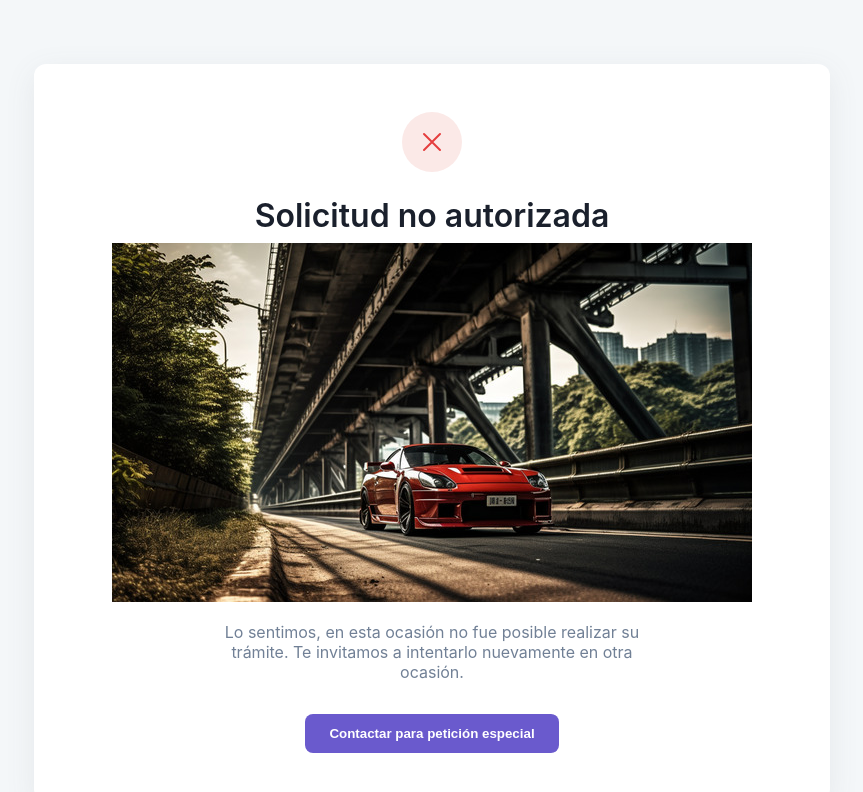
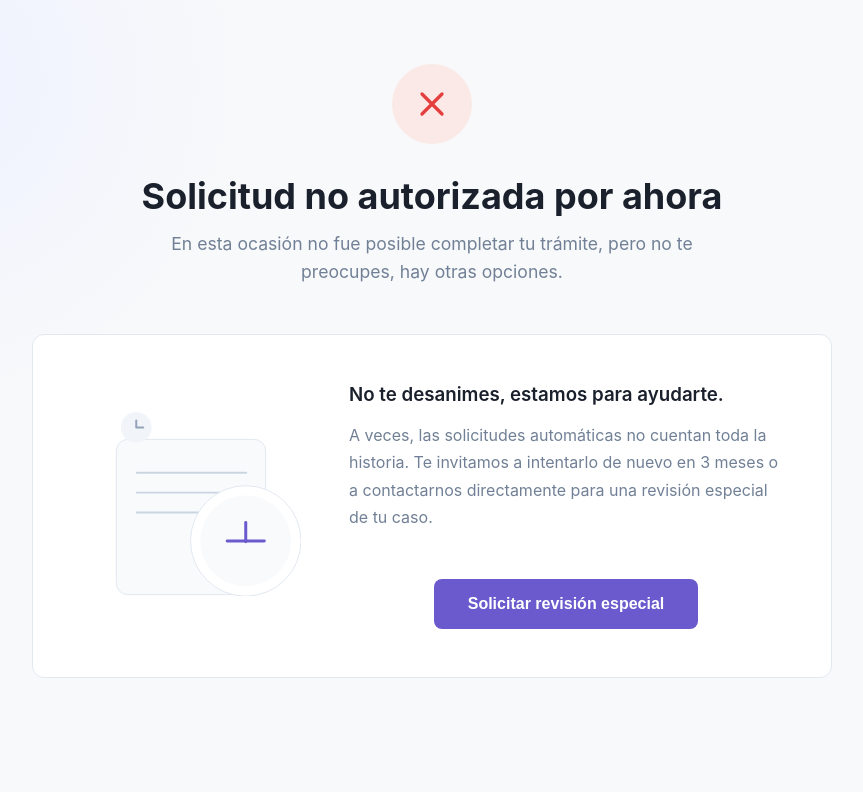
Before and after one commit to g-sanchez-ep/FrontWeb, a React (Create React App) app: page /resultado in a window 1280 px wide. Shown: the top 792 px of the page, without its empty margins (208-1071 px from the left). Built offline with nearby package versions, Linux system fonts and the light colour scheme.

Commit message:
Version Alpha 1.1.1

```diff
--- a/src/views/Resultado.css
+++ b/src/views/Resultado.css
@@ -1,45 +1,81 @@
 /* src/views/Resultado.css */
 
-/* 1. Layout principal (reutilizado de Onboarding.css) */
-.page-container {
-  display: flex; justify-content: center; align-items: flex-start; padding: 4rem 2rem; min-height: 100vh; box-sizing: border-box; background-color: var(--background-light);
-}
-.content-card {
-  width: 100%; max-width: 700px; /* Más ancho para las opciones de coches */ background-color: var(--surface-white); padding: 3rem; border-radius: 12px; box-shadow: 0 8px 30px rgba(100, 100, 111, 0.1); text-align: center; /* Centramos el contenido de esta vista */
+.result-page-container {
+  /* --- MEJORA DE FONDO --- */
+  /* Este gradiente radial sutil crea un efecto de luz suave desde la esquina superior. */
+  background-color: #f8f9fa; /* Un blanco ligeramente más cálido */
+  background-image: radial-gradient(circle at 10% 10%, #eef2ff 0%, rgba(255,255,255,0) 25%);
+  min-height: 100vh;
+  padding: 4rem 2rem;
+  box-sizing: border-box;
 }
 
-/* 2. Estilos para el Icono de Resultado */
-.result-icon {
-  width: 60px; height: 60px; border-radius: 50%; display: flex; justify-content: center; align-items: center; margin: 0 auto 1.5rem auto;
+.result-content-wrapper {
+  max-width: 800px;
+  margin: 0 auto;
+  animation: fadeIn 0.8s ease-out forwards;
 }
-.result-icon.approved { background-color: #e6f7f0; color: #27ae60; }
-.result-icon.rejected { background-color: #fbe9e7; color: #e53e3e; }
-.result-icon svg { width: 32px; height: 32px; }
 
-/* 3. Tipografía de Resultado */
-.result-content h2 { font-size: 2rem; font-weight: 600; margin-bottom: 0.5rem; }
-.result-content p { color: var(--text-secondary); margin-bottom: 2rem; max-width: 450px; margin-left: auto; margin-right: auto; }
+@keyframes fadeIn {
+  from { opacity: 0; transform: translateY(20px); }
+  to { opacity: 1; transform: translateY(0); }
+}
 
-/* 4. Tarjetas de Coches Mejoradas */
-.car-options { display: grid; grid-template-columns: repeat(auto-fit, minmax(200px, 1fr)); gap: 1.5rem; margin: 2.5rem 0; text-align: left; }
-.car-card { border: 1px solid var(--border-color); border-radius: 8px; overflow: hidden; transition: all 0.3s; }
-.car-card:hover { transform: translateY(-5px); box-shadow: 0 8px 20px rgba(0,0,0,0.08); }
-.car-card img { width: 100%; height: 130px; object-fit: cover; }
+/* ... (El resto de los estilos de .result-header, .result-icon-wrapper, etc., se mantienen exactamente igual que antes) ... */
+
+/* Encabezado de Resultado (Icono Animado y Texto) */
+.result-header {
+  text-align: center;
+  margin-bottom: 3rem;
+}
+.result-icon-wrapper {
+  width: 80px; height: 80px; border-radius: 50%; display: flex; justify-content: center; align-items: center; margin: 0 auto 1.5rem auto; animation: popIn 0.5s 0.2s ease-out backwards;
+}
+@keyframes popIn {
+  from { transform: scale(0.5); opacity: 0; }
+  to { transform: scale(1); opacity: 1; }
+}
+.result-icon-wrapper.approved { background-color: #e6f7f0; }
+.result-icon-wrapper.rejected { background-color: #fbe9e7; }
+.result-icon-wrapper svg { width: 40px; height: 40px; }
+.result-icon-wrapper.approved svg { color: #27ae60; }
+.result-icon-wrapper.rejected svg { color: var(--error-color); }
+.result-content h2 { font-size: 2.25rem; font-weight: 700; margin-bottom: 0.75rem; color: var(--text-primary); }
+.result-content p.subtitle { font-size: 1.1rem; color: var(--text-secondary); max-width: 550px; margin: 0 auto; line-height: 1.6; }
+
+/* Vista Aprobado: Sección de Renta y Tarjetas de Coches */
+.rent-highlight-box {
+  background-color: var(--surface-white); border: 1px solid var(--border-color); border-radius: 12px; padding: 1.5rem; margin: 2.5rem 0; text-align: center;
+}
+.rent-highlight-box p { margin: 0; color: var(--text-secondary); font-size: 1rem; }
+.rent-highlight-box .rent-amount { font-size: 2rem; font-weight: 700; color: var(--primary-brand); }
+.car-options-grid { display: grid; grid-template-columns: repeat(3, 1fr); gap: 1.5rem; margin-top: 2rem; }
+.car-card { background-color: var(--surface-white); border: 1px solid var(--border-color); border-radius: 12px; overflow: hidden; transition: all 0.3s ease; }
+.car-card:hover { transform: translateY(-8px); box-shadow: 0 12px 24px rgba(100, 100, 111, 0.15); }
+.car-card img { width: 100%; height: 140px; object-fit: cover; }
 .car-card-info { padding: 1rem; }
-.car-card-info h4 { margin: 0 0 0.25rem 0; color: var(--text-primary); }
+.car-card-info h4 { margin: 0 0 0.25rem 0; color: var(--text-primary); font-weight: 600; }
 .car-card-info p { font-size: 0.9rem; color: var(--text-secondary); margin: 0; }
 
-/* 5. Botones de Acción */
-.result-actions { margin-top: 1rem; }
+/* Vista Rechazado: Layout con Ilustración */
+.rejected-layout {
+  display: flex; align-items: center; gap: 3rem; background-color: var(--surface-white); border-radius: 12px; padding: 3rem; margin-top: 3rem; border: 1px solid var(--border-color);
+}
+.rejected-illustration {
+  flex-shrink: 0; width: 220px;
+}
+.rejected-illustration svg {
+  width: 100%; height: auto;
+}
+.rejected-text-content h3 { font-weight: 600; margin-top: 0; margin-bottom: 1rem; }
+.rejected-text-content p { color: var(--text-secondary); margin-bottom: 1.5rem; line-height: 1.7; }
+
+/* Botones de Acción (Call to Action) */
+.result-actions { margin-top: 3rem; text-align: center; }
 .result-actions button {
-  padding: 12px 24px; border-radius: 8px; font-weight: 600; cursor: pointer; transition: all 0.3s;
+  padding: 14px 32px; border-radius: 8px; font-weight: 600; font-size: 1rem; cursor: pointer; transition: all 0.3s ease; border: 2px solid transparent;
 }
-.primary-action {
-  background-color: var(--primary-brand); color: white; border: none;
-}
-.secondary-action {
-  background-color: transparent; color: var(--primary-brand); border: 1px solid var(--primary-brand); margin-left: 1rem;
-}
-.secondary-action:hover {
-  background-color: var(--primary-brand); color: white;
-}
+.primary-action { background-color: var(--primary-brand); color: white; }
+.primary-action:hover { background-color: var(--primary-brand-dark); box-shadow: 0 4px 15px rgba(106, 90, 205, 0.2); }
+.secondary-action { background-color: transparent; color: var(--text-secondary); border-color: var(--border-color); margin-left: 1rem; }
+.secondary-action:hover { color: var(--primary-brand); border-color: var(--primary-brand); }
--- a/src/views/Resultado.tsx
+++ b/src/views/Resultado.tsx
@@ -6,7 +6,6 @@ import './Resultado.css';
 import versaImg from '../assets/images/nissan-versa.png';
 import rioImg from '../assets/images/kia-rio.png';
 import jettaImg from '../assets/images/vw-jetta.png';
-import rejectedImg from '../assets/images/coche-silueta.png';
 
 interface ICarOption {
     name: string;
@@ -28,25 +27,32 @@ const Resultado = () => {
     const AprobadoView = () => (
         <div className="result-content approved">
             <div className="result-header">
-                <div className="result-icon approved">
-                    <svg xmlns="http://www.w3.org/2000/svg" fill="none" viewBox="0 0 24 24" strokeWidth={1.5} stroke="currentColor"><path strokeLinecap="round" strokeLinejoin="round" d="M4.5 12.75l6 6 9-13.5" /></svg>
+                <div className="result-icon-wrapper approved">
+                    <svg xmlns="http://www.w3.org/2000/svg" fill="none" viewBox="0 0 24 24" strokeWidth={2} stroke="currentColor"><path strokeLinecap="round" strokeLinejoin="round" d="M4.5 12.75l6 6 9-13.5" /></svg>
                 </div>
-                <h2>¡Felicidades! Solicitud autorizada.</h2>
-                <p className="subtitle">Basado en tu perfil, tu renta mensual máxima es de: <strong>${maxRent.toFixed(2)}</strong></p>
+                <h2>¡Felicidades! Tu solicitud ha sido autorizada</h2>
+                <p className="subtitle">Hemos preparado algunas opciones de vehículos que se ajustan a tu perfil.</p>
             </div>
-            <div className="car-options">
+
+            <div className="rent-highlight-box">
+                <p>Tu renta mensual máxima autorizada es de:</p>
+                <p className="rent-amount">${maxRent.toLocaleString('en-US', {minimumFractionDigits: 2, maximumFractionDigits: 2})}</p>
+            </div>
+
+            <div className="car-options-grid">
                 {carOptions.map(car => (
                     <div className="car-card" key={car.name}>
                         <img src={car.img} alt={car.name} />
                         <div className="car-card-info">
                             <h4>{car.name}</h4>
-                            <p>Renta: ${car.rent.toFixed(2)}/mes</p>
+                            <p>Desde ${car.rent.toLocaleString()}/mes</p>
                         </div>
                     </div>
                 ))}
             </div>
+
             <div className="result-actions">
-                <button className="secondary-action" onClick={() => setStatus('rechazado')}>Ver otras opciones</button>
+                <button className="secondary-action" onClick={() => setStatus('rechazado')}>No me interesan, ver otras opciones</button>
             </div>
         </div>
     );
@@ -54,21 +60,34 @@ const Resultado = () => {
     const RechazadoView = () => (
         <div className="result-content rejected">
             <div className="result-header">
-                <div className="result-icon rejected">
-                    <svg xmlns="http://www.w3.org/2000/svg" fill="none" viewBox="0 0 24 24" strokeWidth={1.5} stroke="currentColor"><path strokeLinecap="round" strokeLinejoin="round" d="M6 18L18 6M6 6l12 12" /></svg>
+                <div className="result-icon-wrapper rejected">
+                    <svg xmlns="http://www.w3.org/2000/svg" fill="none" viewBox="0 0 24 24" strokeWidth={2} stroke="currentColor"><path strokeLinecap="round" strokeLinejoin="round" d="M6 18L18 6M6 6l12 12" /></svg>
                 </div>
-                <h2>Solicitud no autorizada</h2>
+                <h2>Solicitud no autorizada por ahora</h2>
+                <p className="subtitle">En esta ocasión no fue posible completar tu trámite, pero no te preocupes, hay otras opciones.</p>
             </div>
 
-            {/* --- NUEVO LAYOUT DE DOS COLUMNAS --- */}
             <div className="rejected-layout">
-                <div className="rejected-image-container">
-                    <img src={rejectedImg} alt="Vehículo no autorizado" className="rejected-img" />
+                <div className="rejected-illustration">
+                    {/* --- ILUSTRACIÓN SVG MEJORADA --- */}
+                    <svg width="100%" height="100%" viewBox="0 0 221 184" fill="none" xmlns="http://www.w3.org/2000/svg">
+                        <rect x="35.5" y="27.5" width="150" height="156" rx="11.5" fill="#F8FAFC" stroke="#E2E8F0"/>
+                        <path d="M56 61H166" stroke="#CBD5E1" strokeWidth="2" strokeLinecap="round"/>
+                        <path d="M56 81H166" stroke="#CBD5E1" strokeWidth="2" strokeLinecap="round"/>
+                        <path d="M56 101H121" stroke="#CBD5E1" strokeWidth="2" strokeLinecap="round"/>
+                        <circle cx="55.5" cy="15.5" r="15.5" fill="#F1F5F9"/>
+                        <path d="M55.5 8.5V15.5H62.5" stroke="#94A3B8" strokeWidth="2" strokeLinecap="round" strokeLinejoin="round"/>
+                        <circle cx="165.5" cy="129.5" r="55.5" fill="#FFFFFF" stroke="#E2E8F0"/>
+                        <circle cx="165.5" cy="129.5" r="45.5" fill="#F8FAFC"/>
+                        <path d="M165.498 111V130.333" stroke="#6A5ACD" strokeWidth="3" strokeLinecap="round" strokeLinejoin="round"/>
+                        <path d="M184.167 129.5H146.833" stroke="#6A5ACD" strokeWidth="3" strokeLinecap="round" strokeLinejoin="round"/>
+                    </svg>
                 </div>
                 <div className="rejected-text-content">
-                    <p>Lo sentimos, en esta ocasión no fue posible realizar su trámite. Te invitamos a intentarlo nuevamente en otra ocasión.</p>
+                    <h3>No te desanimes, estamos para ayudarte.</h3>
+                    <p>A veces, las solicitudes automáticas no cuentan toda la historia. Te invitamos a intentarlo de nuevo en 3 meses o a contactarnos directamente para una revisión especial de tu caso.</p>
                     <div className="result-actions">
-                        <button className="primary-action" onClick={() => setStatus('aprobado')}>Contactar para petición especial</button>
+                        <button className="primary-action" onClick={() => setStatus('aprobado')}>Solicitar revisión especial</button>
                     </div>
                 </div>
             </div>
@@ -76,8 +95,8 @@ const Resultado = () => {
     );
 
     return (
-        <div className="page-container">
-            <div className="content-card">
+        <div className="result-page-container">
+            <div className="result-content-wrapper">
                 {status === 'aprobado' ? <AprobadoView /> : <RechazadoView />}
             </div>
         </div>
```
